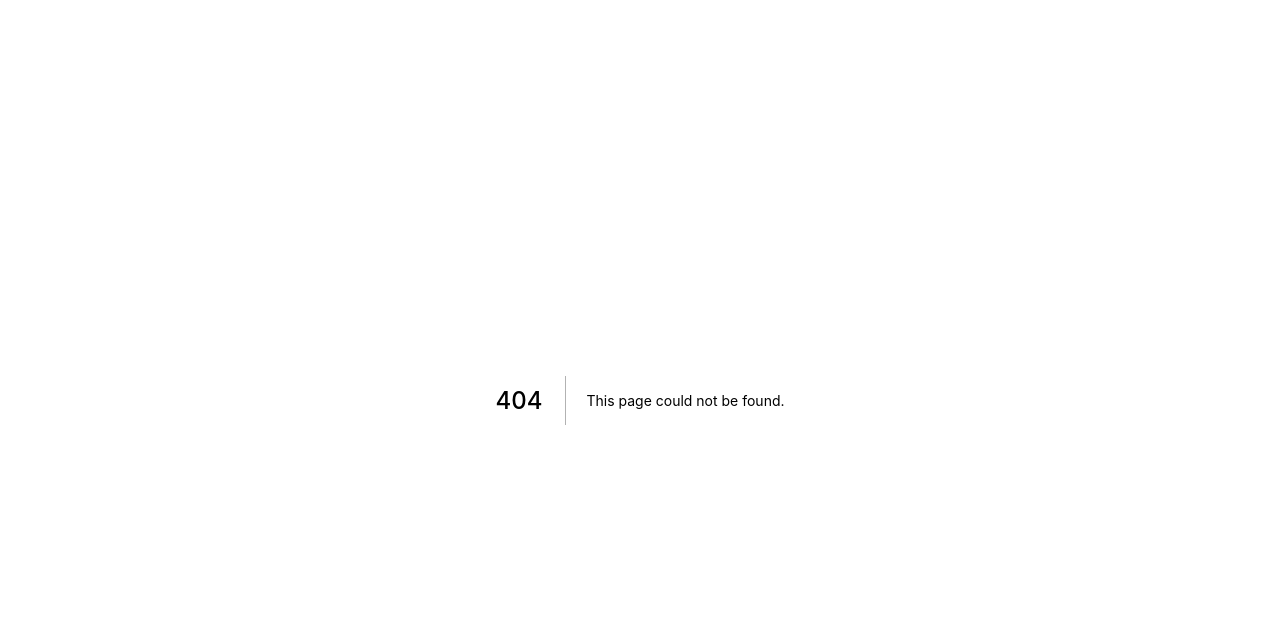
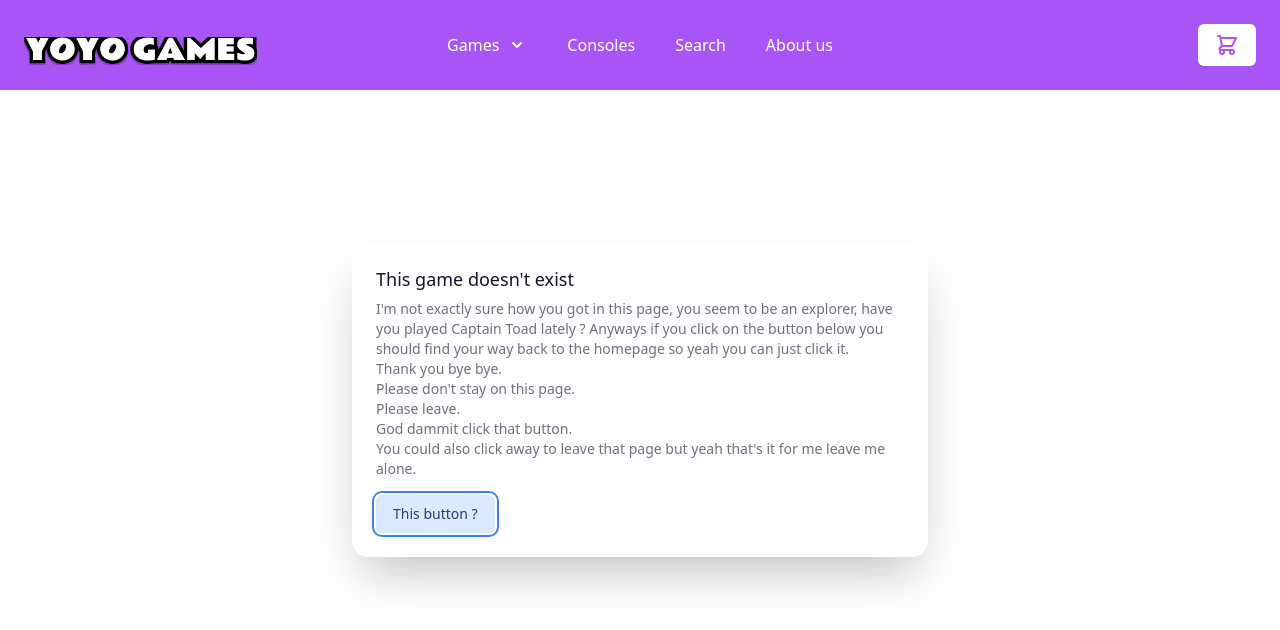
Before and after one commit to yoansj/yoyo-games, a Next.js app: page /games/1 in a window 1280 px wide. Before the commit this address had no page. Shown: the top 630 px of the page. Built offline with nearby package versions, Linux system fonts and the light colour scheme.

Commit message:
[MOD] Header component done + game inspect page started

```diff
--- a/components/Header.tsx
+++ b/components/Header.tsx
@@ -1,103 +1,15 @@
-/* This example requires Tailwind CSS v2.0+ */
 import { Fragment } from "react";
 import { Popover, Transition } from "@headlessui/react";
 import {
-  BookmarkAltIcon,
-  CalendarIcon,
-  ChartBarIcon,
-  CursorClickIcon,
   MenuIcon,
-  PhoneIcon,
-  PlayIcon,
-  RefreshIcon,
-  ShieldCheckIcon,
-  SupportIcon,
-  ViewGridIcon,
   XIcon,
   ShoppingCartIcon,
+  TrendingUpIcon,
+  TruckIcon,
+  GlobeAltIcon,
+  DesktopComputerIcon,
 } from "@heroicons/react/outline";
 import { ChevronDownIcon } from "@heroicons/react/solid";
-
-const solutions = [
-  {
-    name: "Analytics",
-    description:
-      "Get a better understanding of where your traffic is coming from.",
-    href: "#",
-    icon: ChartBarIcon,
-  },
-  {
-    name: "Engagement",
-    description: "Speak directly to your customers in a more meaningful way.",
-    href: "#",
-    icon: CursorClickIcon,
-  },
-  {
-    name: "Security",
-    description: "Your customers' data will be safe and secure.",
-    href: "#",
-    icon: ShieldCheckIcon,
-  },
-  {
-    name: "Integrations",
-    description: "Connect with third-party tools that you're already using.",
-    href: "#",
-    icon: ViewGridIcon,
-  },
-  {
-    name: "Automations",
-    description:
-      "Build strategic funnels that will drive your customers to convert",
-    href: "#",
-    icon: RefreshIcon,
-  },
-];
-const callsToAction = [
-  { name: "Watch Demo", href: "#", icon: PlayIcon },
-  { name: "Contact Sales", href: "#", icon: PhoneIcon },
-];
-const resources = [
-  {
-    name: "Help Center",
-    description:
-      "Get all of your questions answered in our forums or contact support.",
-    href: "#",
-    icon: SupportIcon,
-  },
-  {
-    name: "Guides",
-    description:
-      "Learn how to maximize our platform to get the most out of it.",
-    href: "#",
-    icon: BookmarkAltIcon,
-  },
-  {
-    name: "Events",
-    description:
-      "See what meet-ups and other events we might be planning near you.",
-    href: "#",
-    icon: CalendarIcon,
-  },
-  {
-    name: "Security",
-    description: "Understand how we take your privacy seriously.",
-    href: "#",
-    icon: ShieldCheckIcon,
-  },
-];
-const recentPosts = [
-  { id: 1, name: "Boost your conversion rate", href: "#" },
-  {
-    id: 2,
-    name: "How to use search engine optimization to drive traffic to your site",
-    href: "#",
-  },
-  { id: 3, name: "Improve your customer experience", href: "#" },
-];
-
-function classNames(...classes) {
-  return classes.filter(Boolean).join(" ");
-}
 
 export default function Header() {
   return (
@@ -105,7 +17,7 @@ export default function Header() {
       <div className="max-w-8xl mx-auto px-4 sm:px-6">
         <div className="flex justify-between items-center py-6 md:justify-start md:space-x-10">
           <div className="flex justify-start lg:w-0 lg:flex-1">
-            <a href="#">
+            <a href="/">
               <span className="sr-only">Yoyo Games</span>
               <img
                 className="h-auto w-auto sm:h-10 pt-3"
@@ -122,17 +34,11 @@ export default function Header() {
           </div>
           <Popover.Group as="nav" className="hidden md:flex space-x-10">
             <Popover className="relative">
-              {({ open }) => (
               <>
                 <Popover.Button className="group inline-flex items-center text-base text-white font-medium">
-                    <span className="text-white hover:text-slate-100">
-                      Games
-                    </span>
+                  <span className="text-white hover:text-slate-100">Games</span>
                   <ChevronDownIcon
-                      className={classNames(
-                        open ? "text-slate-100" : "text-white",
-                        "ml-2 h-5 w-5"
-                      )}
+                    className={"text-white ml-2 h-5 w-5"}
                     aria-hidden="true"
                   />
                 </Popover.Button>
@@ -149,48 +55,63 @@ export default function Header() {
                   <Popover.Panel className="absolute z-10 -ml-4 mt-3 transform px-2 w-screen max-w-md sm:px-0 lg:ml-0 lg:left-1/2 lg:-translate-x-1/2">
                     <div className="rounded-lg shadow-lg ring-1 ring-black ring-opacity-5 overflow-hidden">
                       <div className="relative grid gap-6 bg-white px-5 py-6 sm:gap-8 sm:p-8">
-                          {solutions.map((item) => (
                         <a
-                              key={item.name}
-                              href={item.href}
+                          href="/best-sellers"
                           className="-m-3 p-3 flex items-start rounded-lg hover:bg-gray-50"
                         >
-                              <item.icon
-                                className="flex-shrink-0 h-6 w-6 text-indigo-600"
+                          <TrendingUpIcon
+                            className="flex-shrink-0 h-6 w-6 text-purple-500"
                             aria-hidden="true"
                           />
                           <div className="ml-4">
                             <p className="text-base font-medium text-gray-900">
-                                  {item.name}
+                              Best sellers
                             </p>
                             <p className="mt-1 text-sm text-gray-500">
-                                  {item.description}
+                              Yoyo Games best sellers, the hall of fame as they
+                              say
                             </p>
                           </div>
                         </a>
-                          ))}
-                        </div>
-                        <div className="px-5 py-5 bg-gray-50 space-y-6 sm:flex sm:space-y-0 sm:space-x-10 sm:px-8">
-                          {callsToAction.map((item) => (
-                            <div key={item.name} className="flow-root">
                         <a
-                                href={item.href}
-                                className="-m-3 p-3 flex items-center rounded-md text-base font-medium text-gray-900 hover:bg-gray-100"
+                          href="/action-games"
+                          className="-m-3 p-3 flex items-start rounded-lg hover:bg-gray-50"
                         >
-                                <item.icon
-                                  className="flex-shrink-0 h-6 w-6 text-gray-400"
+                          <TruckIcon
+                            className="flex-shrink-0 h-6 w-6 text-purple-500"
                             aria-hidden="true"
                           />
-                                <span className="ml-3">{item.name}</span>
+                          <div className="ml-4">
+                            <p className="text-base font-medium text-gray-900">
+                              Action games
+                            </p>
+                            <p className="mt-1 text-sm text-gray-500">
+                              Action games made for the real GAMERS
+                            </p>
+                          </div>
                         </a>
+                        <a
+                          href="/multiplayer-games"
+                          className="-m-3 p-3 flex items-start rounded-lg hover:bg-gray-50"
+                        >
+                          <GlobeAltIcon
+                            className="flex-shrink-0 h-6 w-6 text-purple-500"
+                            aria-hidden="true"
+                          />
+                          <div className="ml-4">
+                            <p className="text-base font-medium text-gray-900">
+                              Multiplayer games
+                            </p>
+                            <p className="mt-1 text-sm text-gray-500">
+                              Games that are played online
+                            </p>
                           </div>
-                          ))}
+                        </a>
                       </div>
                     </div>
                   </Popover.Panel>
                 </Transition>
               </>
-              )}
             </Popover>
 
             <a
@@ -239,18 +160,19 @@ export default function Header() {
           focus
           className="absolute top-0 inset-x-0 p-2 transition transform origin-top-right md:hidden"
         >
+          {/* Mobile popover */}
           <div className="rounded-lg shadow-lg ring-1 ring-black ring-opacity-5 bg-white divide-y-2 divide-gray-50">
             <div className="pt-5 pb-6 px-5">
               <div className="flex items-center justify-between">
                 <div>
                   <img
                     className="h-8 w-auto"
-                    src="https://tailwindui.com/img/logos/workflow-mark-indigo-600.svg"
-                    alt="Workflow"
+                    src="/yoyogames.png"
+                    alt="Yoyo Games"
                   />
                 </div>
                 <div className="-mr-2">
-                  <Popover.Button className="bg-white rounded-md p-2 inline-flex items-center justify-center text-gray-400 hover:text-gray-500 hover:bg-gray-100 focus:outline-none focus:ring-2 focus:ring-inset focus:ring-indigo-500">
+                  <Popover.Button className="bg-white rounded-md p-2 inline-flex items-center justify-center text-gray-400 hover:text-gray-500 hover:bg-gray-100 focus:outline-none focus:ring-2 focus:ring-inset focus:ring-purple-500">
                     <span className="sr-only">Close menu</span>
                     <XIcon className="h-6 w-6" aria-hidden="true" />
                   </Popover.Button>
@@ -258,62 +180,65 @@ export default function Header() {
               </div>
               <div className="mt-6">
                 <nav className="grid gap-y-8">
-                  {solutions.map((item) => (
                   <a
-                      key={item.name}
-                      href={item.href}
+                    href="/best-sellers"
                     className="-m-3 p-3 flex items-center rounded-md hover:bg-gray-50"
                   >
-                      <item.icon
-                        className="flex-shrink-0 h-6 w-6 text-indigo-600"
+                    <TrendingUpIcon
+                      className="flex-shrink-0 h-6 w-6 text-purple-500"
                       aria-hidden="true"
                     />
                     <span className="ml-3 text-base font-medium text-gray-900">
-                        {item.name}
+                      Best sellers
                     </span>
                   </a>
-                  ))}
+                  <a
+                    href="/action-games"
+                    className="-m-3 p-3 flex items-center rounded-md hover:bg-gray-50"
+                  >
+                    <TruckIcon
+                      className="flex-shrink-0 h-6 w-6 text-purple-500"
+                      aria-hidden="true"
+                    />
+                    <span className="ml-3 text-base font-medium text-gray-900">
+                      Action games
+                    </span>
+                  </a>
+                  <a
+                    href="/multiplayer-games"
+                    className="-m-3 p-3 flex items-center rounded-md hover:bg-gray-50"
+                  >
+                    <GlobeAltIcon
+                      className="flex-shrink-0 h-6 w-6 text-purple-500"
+                      aria-hidden="true"
+                    />
+                    <span className="ml-3 text-base font-medium text-gray-900">
+                      Multiplayer games
+                    </span>
+                  </a>
+                  <a
+                    href="/consoles"
+                    className="-m-3 p-3 flex items-center rounded-md hover:bg-gray-50"
+                  >
+                    <DesktopComputerIcon
+                      className="flex-shrink-0 h-6 w-6 text-purple-500"
+                      aria-hidden="true"
+                    />
+                    <span className="ml-3 text-base font-medium text-gray-900">
+                      Consoles
+                    </span>
+                  </a>
                 </nav>
               </div>
             </div>
             <div className="py-6 px-5 space-y-6">
-              <div className="grid grid-cols-2 gap-y-4 gap-x-8">
-                <a
-                  href="#"
-                  className="text-base font-medium text-gray-900 hover:text-gray-700"
-                >
-                  Pricing
-                </a>
-
-                <a
-                  href="#"
-                  className="text-base font-medium text-gray-900 hover:text-gray-700"
-                >
-                  Docs
-                </a>
-                {resources.map((item) => (
-                  <a
-                    key={item.name}
-                    href={item.href}
-                    className="text-base font-medium text-gray-900 hover:text-gray-700"
-                  >
-                    {item.name}
-                  </a>
-                ))}
-              </div>
               <div>
                 <a
                   href="#"
-                  className="w-full flex items-center justify-center px-4 py-2 border border-transparent rounded-md shadow-sm text-base font-medium text-white bg-indigo-600 hover:bg-indigo-700"
+                  className="w-full flex items-center justify-center px-4 py-2 border border-transparent rounded-md shadow-sm text-base font-medium text-white bg-purple-500 hover:bg-purple-700"
                 >
-                  Sign up
+                  Basket
                 </a>
-                <p className="mt-6 text-center text-base font-medium text-gray-500">
-                  Existing customer?{" "}
-                  <a href="#" className="text-indigo-600 hover:text-indigo-500">
-                    Sign in
-                  </a>
-                </p>
               </div>
             </div>
           </div>
--- /dev/null
+++ b/pages/games/[game].tsx
@@ -0,0 +1,143 @@
+import { useRouter } from "next/router";
+import React, { Fragment } from "react";
+import Head from "next/head";
+import { Dialog, Transition } from "@headlessui/react";
+import { getGameById } from "../../data/games";
+import Header from "../../components/Header";
+
+export default function GameInspect() {
+  const router = useRouter();
+  const { game } = router.query;
+  const gameId: string = game as string;
+  const gameObject = getGameById(gameId || "nothin");
+
+  const closeModal = () => router.push("/");
+
+  if (gameObject.id === "nogame") {
+    return (
+      <div>
+        <Head>
+          <title>No such game</title>
+          <meta name="description" content="No such game" />
+          <link rel="icon" href="/favicon.ico" />
+        </Head>
+        <Header />
+        <Transition appear show as={Fragment}>
+          <Dialog
+            as="div"
+            className="fixed inset-0 z-10 overflow-y-auto"
+            onClose={closeModal}
+          >
+            <div className="min-h-screen px-4 text-center">
+              <Transition.Child
+                as={Fragment}
+                enter="ease-out duration-300"
+                enterFrom="opacity-0"
+                enterTo="opacity-100"
+                leave="ease-in duration-200"
+                leaveFrom="opacity-100"
+                leaveTo="opacity-0"
+              >
+                <Dialog.Overlay className="fixed inset-0" />
+              </Transition.Child>
+
+              {/* This element is to trick the browser into centering the modal contents. */}
+              <span
+                className="inline-block h-screen align-middle"
+                aria-hidden="true"
+              >
+                &#8203;
+              </span>
+              <Transition.Child
+                as={Fragment}
+                enter="ease-out duration-800"
+                enterFrom="opacity-0 scale-95"
+                enterTo="opacity-100 scale-100"
+                leave="ease-in duration-200"
+                leaveFrom="opacity-100 scale-100"
+                leaveTo="opacity-0 scale-95"
+              >
+                <div className="inline-block w-full max-w-xl p-6 my-8 overflow-hidden text-left align-middle transition-all transform bg-white shadow-2xl rounded-2xl">
+                  <Dialog.Title
+                    as="h3"
+                    className="text-lg font-medium leading-6 text-gray-900"
+                  >
+                    This game doesn't exist
+                  </Dialog.Title>
+                  <div className="mt-2">
+                    <p className="text-sm text-gray-500">
+                      I'm not exactly sure how you got in this page, you seem to
+                      be an explorer, have you played Captain Toad lately ?
+                      Anyways if you click on the button below you should find
+                      your way back to the homepage so yeah you can just click
+                      it.
+                      <br />
+                      Thank you bye bye.
+                      <br />
+                      Please don't stay on this page.
+                      <br />
+                      Please leave.
+                      <br />
+                      God dammit click that button.
+                      <br />
+                      You could also click away to leave that page but yeah
+                      that's it for me leave me alone.
+                    </p>
+                  </div>
+
+                  <div className="mt-4">
+                    <button
+                      type="button"
+                      className="inline-flex justify-center px-4 py-2 text-sm font-medium text-blue-900 bg-blue-100 border border-transparent rounded-md hover:bg-blue-200 focus:outline-none focus-visible:ring-2 focus-visible:ring-offset-2 focus-visible:ring-blue-500"
+                      onClick={closeModal}
+                      title="Yes this one"
+                    >
+                      This button ?
+                    </button>
+                  </div>
+                </div>
+              </Transition.Child>
+            </div>
+          </Dialog>
+        </Transition>
+      </div>
+    );
+  } else {
+    return (
+      <div>
+        <Head>
+          <title>Yoyo Games</title>
+          <meta name="description" content="Get your favorite video games" />
+          <link rel="icon" href="/favicon.ico" />
+        </Head>
+        <Header />
+        <div className="mt-20 mx-20 max-w-8xl bg-purple-500">
+          <div>
+            <h1 className="text-3xl font-bold">{gameObject.name}</h1>
+            <h1>{gameObject.avaiableOn[0].name}</h1>
+          </div>
+          <div className="relative max-w-xl flex gap-6 snap-x overflow-x-auto border border-red-700">
+            {gameObject.images.map((url) => (
+              <div className="snap-center shrink-0">
+                <img
+                  className="shrink-0 w-[576px] rounded-lg shadow-xl bg-white"
+                  src={url}
+                />
+              </div>
+            ))}
+          </div>
+          {/* <div className="slider-root max-w-[300px] bg-white border border-red-600">
+            <div className="slider-slides flex overflow-x-auto snap-mandatory scroll-smooth">
+              <div className="slide snap-start flex-shrink-0 w-[300px] h-[300px] mr-12 bg-blue-500 relative scale-[1] origin-center">
+                1
+              </div>
+              <div className="slide snap-start flex-shrink-0 w-[300px] h-[300px] mr-12 bg-blue-900">
+                2
+              </div>
+            </div>
+          </div> */}
+        </div>
+      </div>
+    );
+  }
+}
--- a/styles/globals.css
+++ b/styles/globals.css
@@ -2,19 +2,26 @@
 @tailwind components;
 @tailwind utilities;
 
-html,
-body {
-  padding: 0;
-  margin: 0;
-  font-family: -apple-system, BlinkMacSystemFont, Segoe UI, Roboto, Oxygen,
-    Ubuntu, Cantarell, Fira Sans, Droid Sans, Helvetica Neue, sans-serif;
+html {
+  scroll-behavior: smooth;
 }
 
-a {
-  color: inherit;
-  text-decoration: none;
+/* width */
+::-webkit-scrollbar {
+  width: 10px;
 }
 
-* {
-  box-sizing: border-box;
+/* Track */
+::-webkit-scrollbar-track {
+  background: #ffffff;
 }
+
+/* Handle */
+::-webkit-scrollbar-thumb {
+  background: rgb(173, 15, 200);
+}
+
+/* Handle on hover */
+::-webkit-scrollbar-thumb:hover {
+  background: rgb(110, 4, 129);
+}
```
Also changed, not shown: components/GameCard.tsx (+5 -2 lines), data/games.ts (+15 -0 lines). Lines whose indentation alone changed are shown as unchanged.
